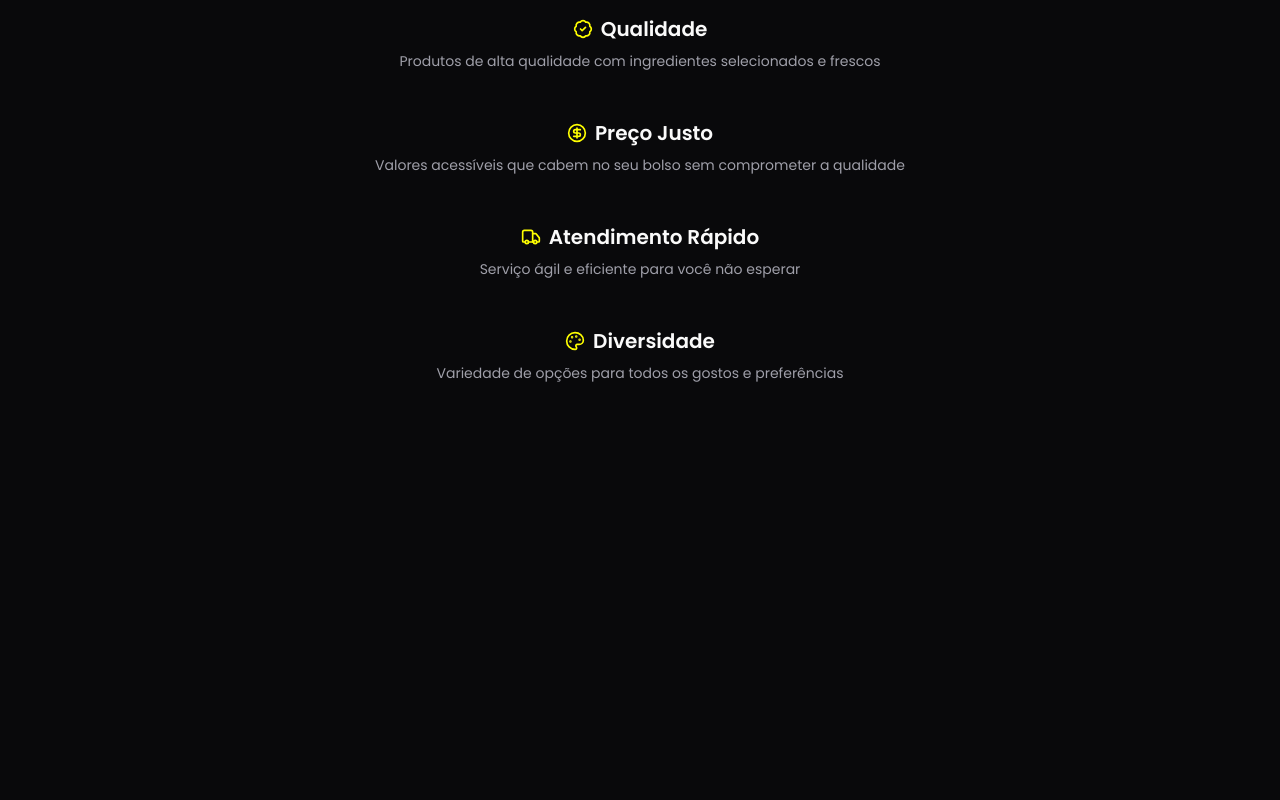
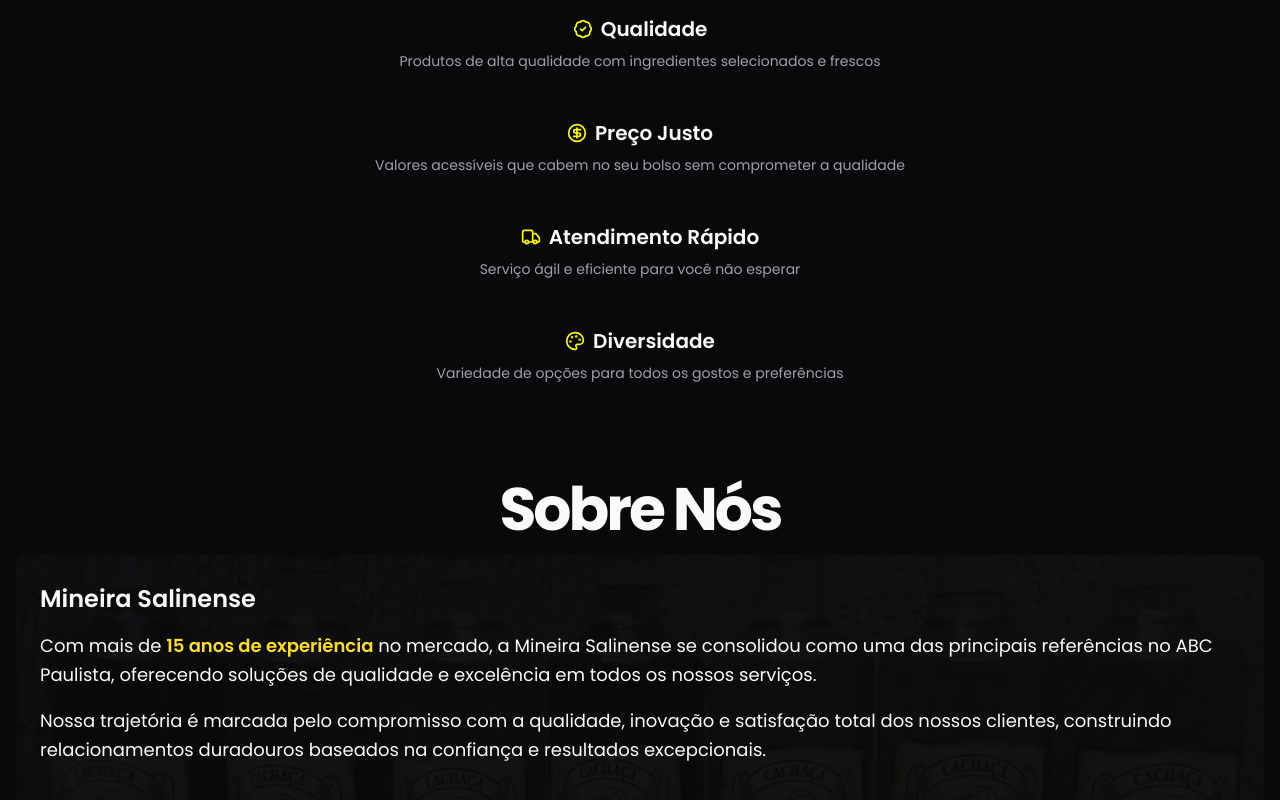
Before and after one commit to wendryuslima/mineira-salinense, a Next.js app: page / in a window 1280 px wide. Shown: the part 1586-2386 px from the top of the page. Before the commit the page ends 1969 px from the top, so only its background shows below. Built offline with nearby package versions, Linux system fonts and the light colour scheme.

Commit message:
feat: add About component to Home page and include new image

```diff
--- /dev/null
+++ b/src/app/components/about.tsx
@@ -0,0 +1,73 @@
+"use client";
+import Aos from "aos";
+import "aos/dist/aos.css";
+import Image from "next/image";
+import { useEffect } from "react";
+
+const About = () => {
+  useEffect(() => {
+    Aos.init();
+  });
+  return (
+    <div className="mt-24 px-4">
+      <h2
+        data-aos="fade-up"
+        className="mb-4 flex justify-center text-4xl font-bold"
+      >
+        Sobre Nós
+      </h2>
+      <div className="relative h-[450px] w-full">
+        <Image
+          src="/mineira-salinense-3.jpg"
+          alt="m-s-4"
+          fill
+          className="rounded-lg object-cover"
+        />
+        {/* Overlay escuro */}
+        <div className="bg-background/95 absolute inset-0 rounded-md"></div>
+
+        <div className="mt- 4 text-center">
+          <div className="mx-auto h-1 w-24 bg-yellow-300"></div>
+        </div>
+
+        <div className="space-y-6 p-6">
+          <div data-aos="fade-left" className="space-y-4">
+            <h3 className="text-2xl font-semibold">Mineira Salinense</h3>
+            <p className="text-lg leading-relaxed">
+              Com mais de{" "}
+              <span className="font-semibold text-yellow-300">
+                15 anos de experiência
+              </span>{" "}
+              no mercado, a Mineira Salinense se consolidou como uma das
+              principais referências no ABC Paulista, oferecendo soluções de
+              qualidade e excelência em todos os nossos serviços.
+            </p>
+            <p className="text-lg leading-relaxed">
+              Nossa trajetória é marcada pelo compromisso com a qualidade,
+              inovação e satisfação total dos nossos clientes, construindo
+              relacionamentos duradouros baseados na confiança e resultados
+              excepcionais.
+            </p>
+          </div>
+        </div>
+
+        <div className="mt-24 grid grid-cols-3 gap-4 pt-4">
+          <div className="bg-background rounded-lg border p-4 text-center">
+            <div className="mb-1 text-2xl font-bold text-yellow-300">15+</div>
+            <div className="text-sm text-white">Anos de Experiência</div>
+          </div>
+          <div className="bg-background rounded-lg border p-4 text-center">
+            <div className="mb-1 text-2xl font-bold text-yellow-300">ABCD</div>
+            <div className="text-sm text-white">Referência Regional</div>
+          </div>
+          <div className="bg-background justify-center rounded-lg border p-4 text-center">
+            <div className="mb-1 text-2xl font-bold text-yellow-300">500 +</div>
+            <div className="text-sm text-white">Clientes por todo ABCD</div>
+          </div>
+        </div>
+      </div>
+    </div>
+  );
+};
+
+export default About;
--- a/src/app/components/header.tsx
+++ b/src/app/components/header.tsx
@@ -19,11 +19,13 @@
   return (
     <div className="flex items-center justify-between border border-b p-4">
       <div className="">
-        <h1 className="text-2xl font-semibold text-[#FFD700]">
+        <h1 className="text-2xl font-semibold text-[#FFD700] uppercase">
           Mineira Salinense
         </h1>
 
-        <span className="rounde-xl text-sm text-white">Cachaça artesanal</span>
+        <span className="rounde-xl border-b border-zinc-400 text-sm text-white">
+          Cachaça artesanal
+        </span>
       </div>
 
       <Sheet open={isOpen} onOpenChange={setIsOpen}>
--- a/src/app/page.tsx
+++ b/src/app/page.tsx
@@ -1,3 +1,4 @@
+import About from "./components/about";
 import Benefits from "./components/benefits";
 import Header from "./components/header";
 
@@ -9,6 +10,7 @@
       <Header />
       <Main />
       <Benefits />
+      <About />
     </div>
   );
 };
```
Also changed, not shown: public/envelhecimento.jpg (added).
